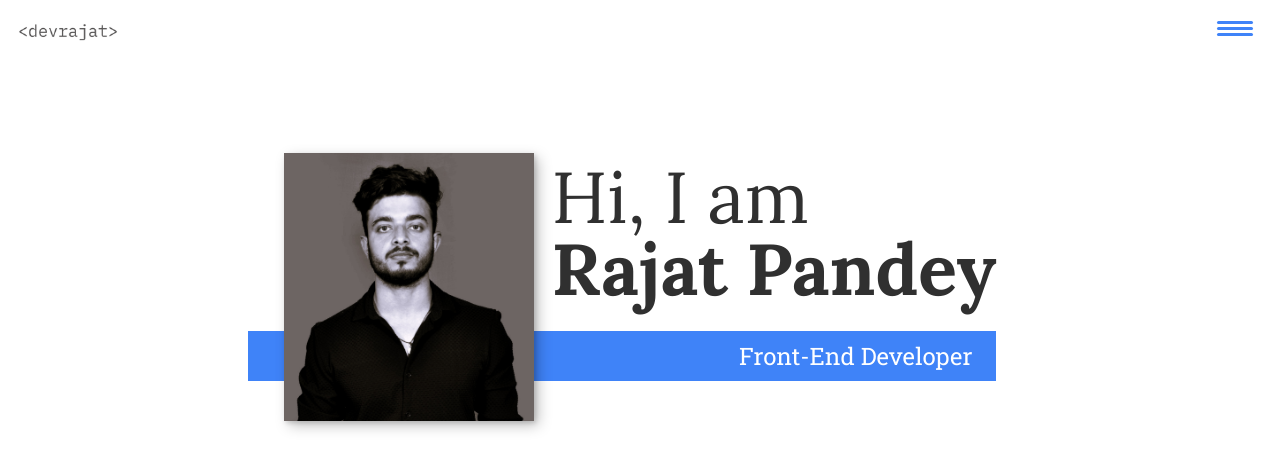
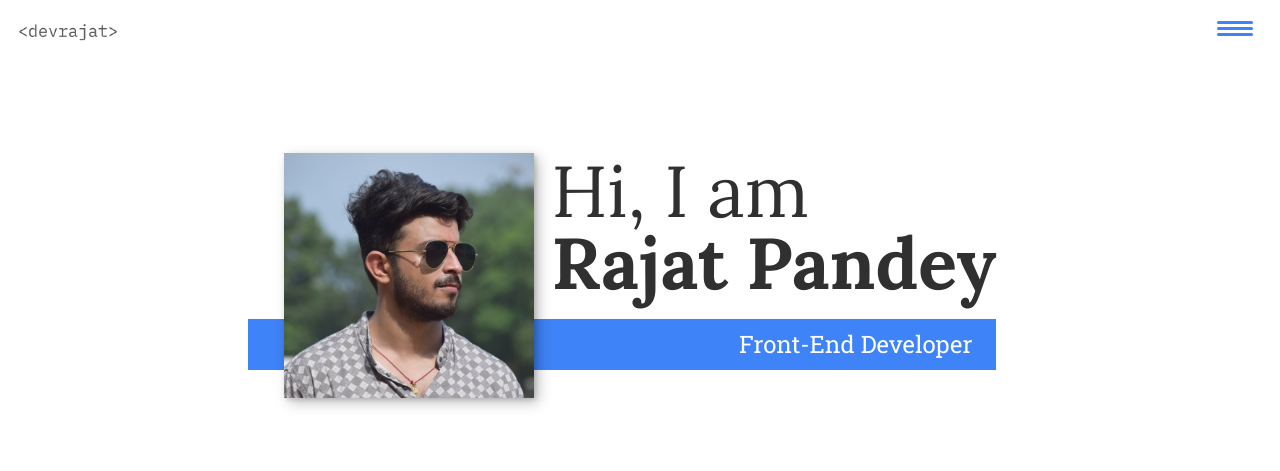
Before and after one commit to Kevin1skyrj/my-portfolio, a website built with Vite: page index.html in a window 1280 px wide. Shown: the top 471 px of the page. Built offline with nearby package versions, Linux system fonts and the light colour scheme.

Commit message:
profile image updated

```diff
--- a/index.html
+++ b/index.html
@@ -39,7 +39,7 @@
                 Hi, I am <strong>Rajat Pandey</strong>
             </h1>
             <p class="section__subtitle section__subtitle--intro">Front-End Developer</p>
-            <img src="img/pr1.0.jpg" alt="a picture of Jane Smith smiling" class="intro__img">
+            <img src="img/rj-profile .jpg" alt="a picture of Jane Smith smiling" class="intro__img">
         </section>
 
 
```
